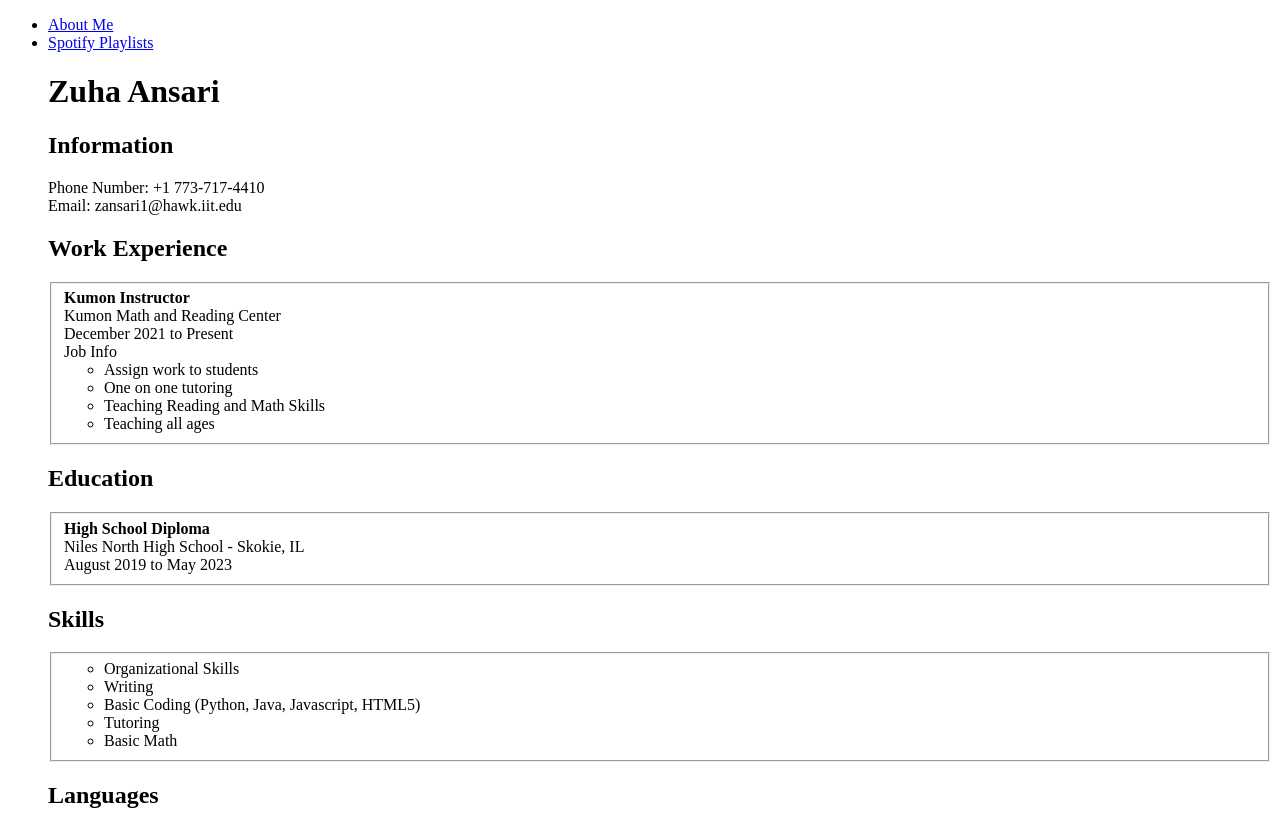
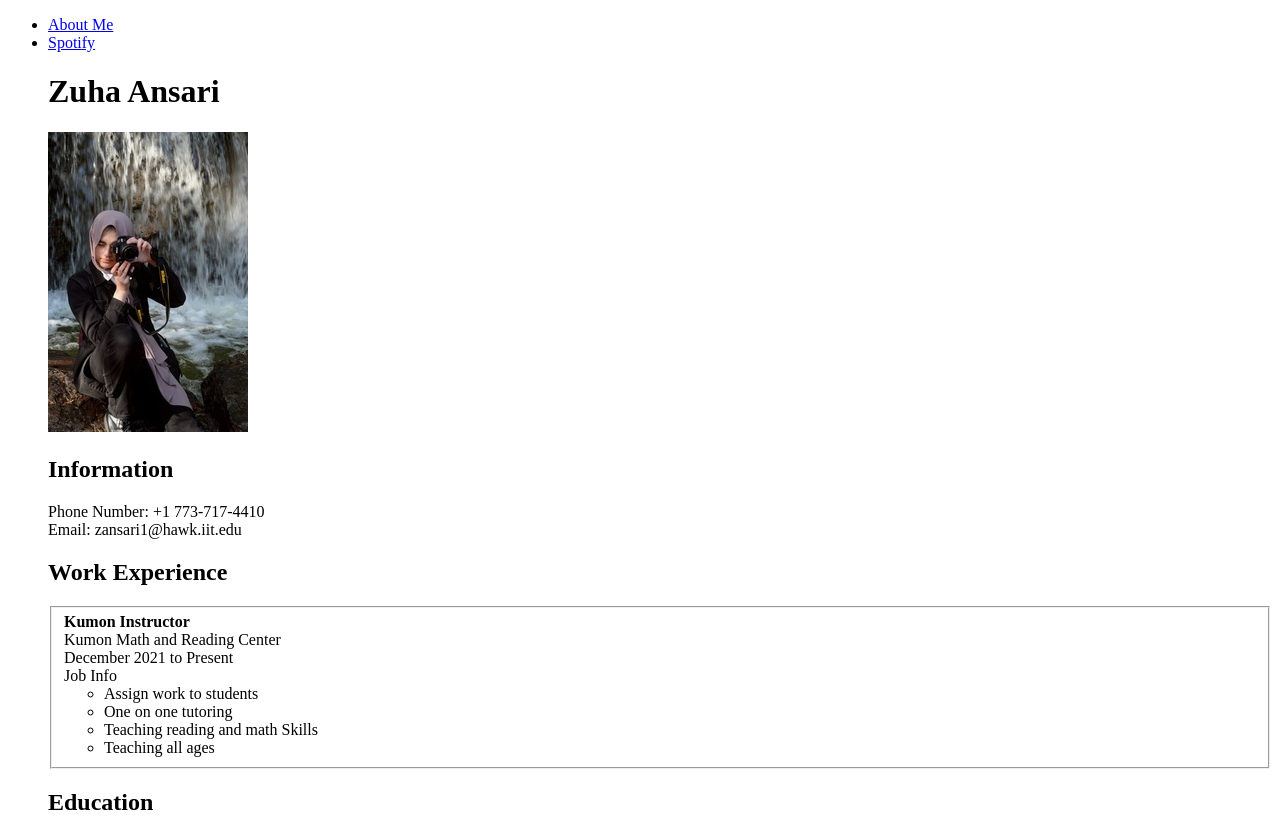
Before and after one commit to zansari18/project1, a plain HTML site: page index.html in a window 1280 px wide. Shown: the top 819 px of the page. Drawn offline with Linux system fonts and the light colour scheme.

```diff
--- a/index.html
+++ b/index.html
@@ -6,9 +6,10 @@
 </head>
 <body>
 	<ul>
-	<li><a href="http://www.gutenberg.org">About Me</a> </li>
-	<li><a href="http://www.gutenberg.org">Spotify Playlists</a></li>
+	<li><a href="https://zansari18.github.io/project1abtme/">About Me</a> </li>
+	<li><a href="https://zansari18.github.io/spotify/">Spotify</a></li>
 	<h1> Zuha Ansari </h1>
+	<div> <img src="zuha_5.jpg" alt="zuha_5"></img></div>
 	<p>
 	<h2>Information</h2>
 	<div> Phone Number: +1 773-717-4410 </div>
@@ -22,7 +23,7 @@
 	<ul>
 	<li> Assign work to students </li>
 	<li> One on one tutoring </li>
-	<li> Teaching Reading and Math Skills </li>
+	<li> Teaching reading and math Skills </li>
 	<li> Teaching all ages </li>
 	</ul>
 	</fieldset>
```
Also changed, not shown: zuha_5.jpg (added).
